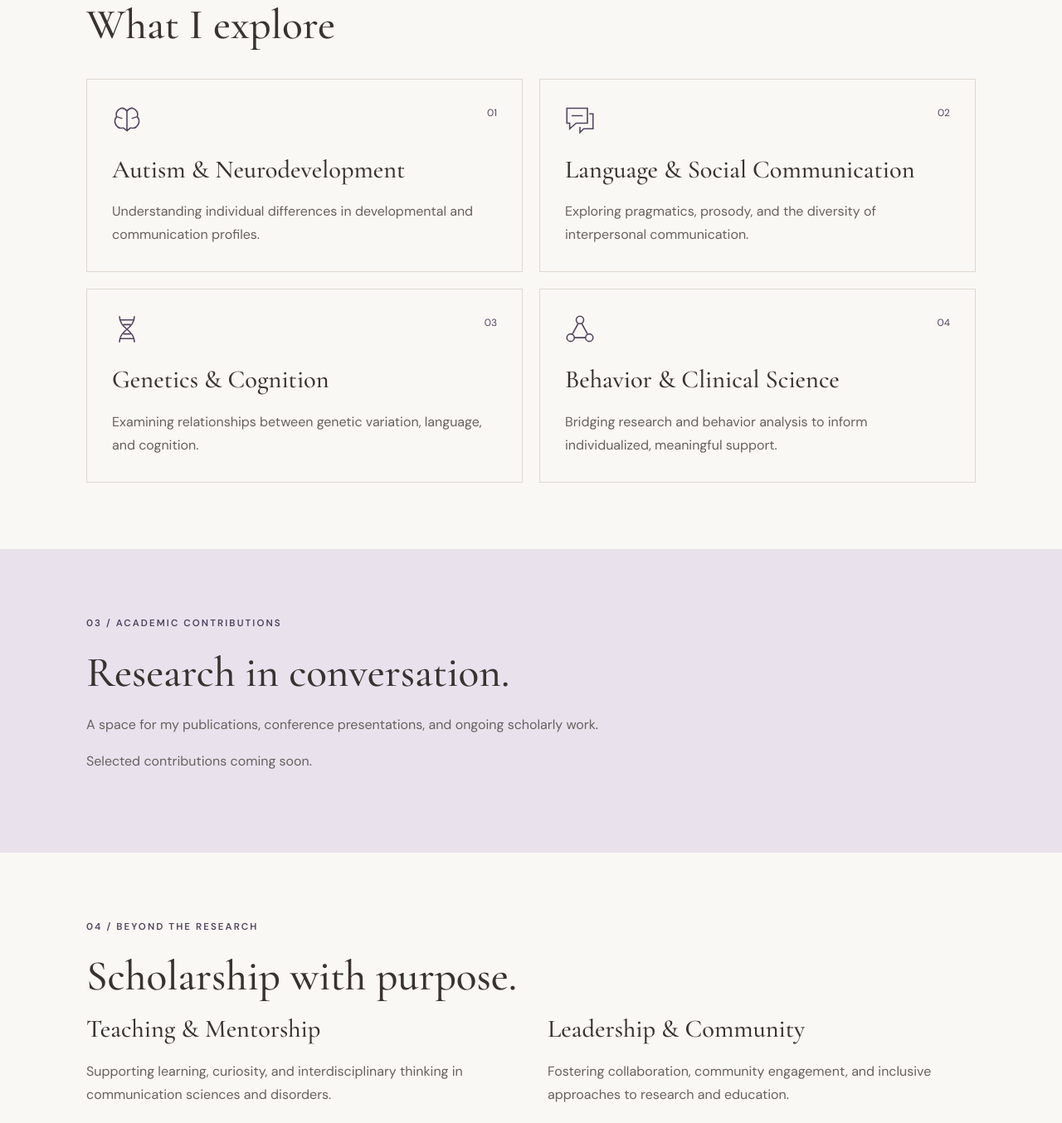
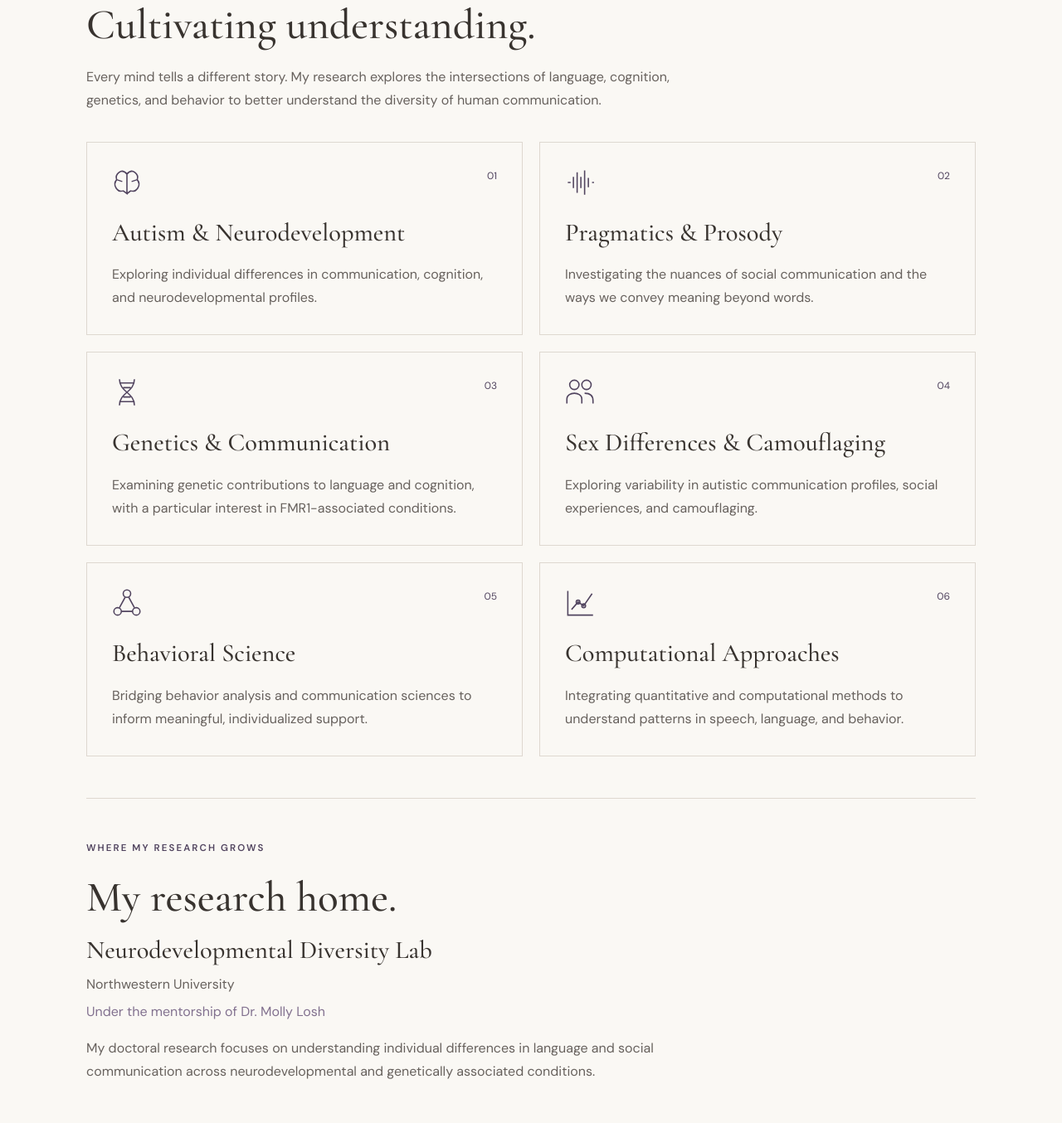
Before and after one commit to acfigueroa/acfigueroa.github.io, a plain HTML site: page index.html in a window 1280 px wide. Shown: the part 2386-3740 px from the top of the page at 83% size. Drawn offline with nearby package versions, Linux system fonts and the light colour scheme.

Commit message:
Revise research section content and headings
Updated research descriptions and section headers for clarity and specificity.

```diff
--- a/index.html
+++ b/index.html
@@ -475,12 +475,18 @@ a:focus-visible {
         02 / Research & Scholarship
     </div>
 
-    <h2>What I explore</h2>
+    <h2>Cultivating understanding.</h2>
+
+    <p>
+        Every mind tells a different story. My research
+        explores the intersections of language, cognition,
+        genetics, and behavior to better understand
+        the diversity of human communication.
+    </p>
 
     <div class="cards">
 
         <article class="research-card">
-
             <span class="number">01</span>
 
             <svg viewBox="0 0 32 32">
@@ -490,49 +496,64 @@ a:focus-visible {
             <h3>Autism & Neurodevelopment</h3>
 
             <p>
-                Understanding individual differences in
-                developmental and communication profiles.
+                Exploring individual differences in
+                communication, cognition, and
+                neurodevelopmental profiles.
             </p>
-
         </article>
 
         <article class="research-card">
-
             <span class="number">02</span>
 
             <svg viewBox="0 0 32 32">
-                <path d="M2 4H24V20H12L5 26V20H2ZM26 10H30V26H20L16 30V24M7 12H19"/>
+                <path d="M3 16H6M9 10V22M13 5V27M17 10V22M21 3V29M25 11V21M29 16H31"/>
             </svg>
 
-            <h3>Language & Social Communication</h3>
+            <h3>Pragmatics & Prosody</h3>
 
             <p>
-                Exploring pragmatics, prosody, and the
-                diversity of interpersonal communication.
+                Investigating the nuances of social
+                communication and the ways we convey
+                meaning beyond words.
             </p>
-
         </article>
 
         <article class="research-card">
-
             <span class="number">03</span>
 
             <svg viewBox="0 0 32 32">
                 <path d="M8 2C8 16 24 16 24 30M24 2C24 16 8 16 8 30M9 6H23M12 11H20M12 21H20M9 26H23"/>
             </svg>
 
-            <h3>Genetics & Cognition</h3>
+            <h3>Genetics & Communication</h3>
 
             <p>
-                Examining relationships between genetic
-                variation, language, and cognition.
+                Examining genetic contributions to language
+                and cognition, with a particular interest
+                in FMR1-associated conditions.
             </p>
-
         </article>
 
         <article class="research-card">
+            <span class="number">04</span>
 
-            <span class="number">04</span>
+            <svg viewBox="0 0 32 32">
+                <circle cx="10" cy="8" r="5"/>
+                <circle cx="23" cy="8" r="5"/>
+                <path d="M2 28V23C2 15 18 15 18 23V28M21 17C28 17 30 20 30 25V28"/>
+            </svg>
+
+            <h3>Sex Differences & Camouflaging</h3>
+
+            <p>
+                Exploring variability in autistic
+                communication profiles, social experiences,
+                and camouflaging.
+            </p>
+        </article>
+
+        <article class="research-card">
+            <span class="number">05</span>
 
             <svg viewBox="0 0 32 32">
                 <circle cx="16" cy="6" r="4"/>
@@ -541,18 +562,65 @@ a:focus-visible {
                 <path d="M14 10L8 21M18 10L24 21M10 25H22"/>
             </svg>
 
-            <h3>Behavior & Clinical Science</h3>
+            <h3>Behavioral Science</h3>
 
             <p>
-                Bridging research and behavior analysis
-                to inform individualized, meaningful support.
+                Bridging behavior analysis and
+                communication sciences to inform
+                meaningful, individualized support.
             </p>
+        </article>
 
+        <article class="research-card">
+            <span class="number">06</span>
+
+            <svg viewBox="0 0 32 32">
+                <path d="M3 3V29H30M7 23L14 15L20 19L29 6"/>
+                <circle cx="14" cy="15" r="2"/>
+                <circle cx="20" cy="19" r="2"/>
+            </svg>
+
+            <h3>Computational Approaches</h3>
+
+            <p>
+                Integrating quantitative and computational
+                methods to understand patterns in speech,
+                language, and behavior.
+            </p>
         </article>
 
     </div>
+
+    <hr style="border: 0;
+               border-top: 1px solid #ded8d0;
+               margin: 50px 0;">
+
+    <div class="eyebrow">
+        Where my research grows
+    </div>
+
+    <h2>My research home.</h2>
+
+    <h3 style="margin-bottom: 10px;">
+        Neurodevelopmental Diversity Lab
+    </h3>
+
+    <p style="margin: 0;">
+        Northwestern University
+    </p>
+
+    <p style="margin-top: 5px; color: #82718f;">
+        Under the mentorship of Dr. Molly Losh
+    </p>
+
+    <p>
+        My doctoral research focuses on understanding
+        individual differences in language and social
+        communication across neurodevelopmental
+        and genetically associated conditions.
+    </p>
+
 </section>
-
 <!-- PUBLICATIONS AND PRESENTATIONS -->
 
 <section class="lavender" id="scholarship">
```
